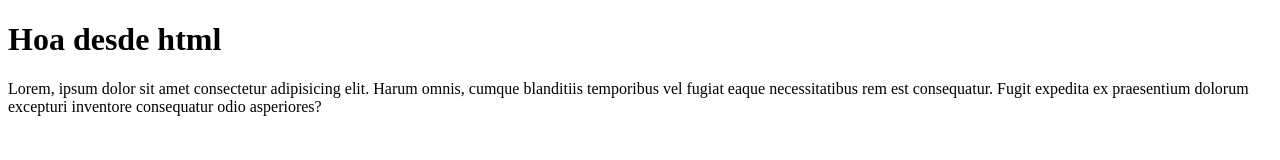
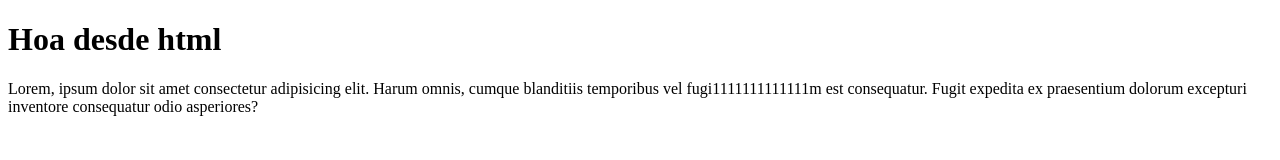
Before and after one commit to Hiufer/git-ejemplo, a plain HTML site: page index.html in a window 1280 px wide. Drawn offline with Linux system fonts and the light colour scheme.

Commit message:
agregue 1 en otra parte

```diff
--- a/index.html
+++ b/index.html
@@ -7,6 +7,6 @@
 </head>
 <body>
     <h1>Hoa desde html</h1>
-    <p>Lorem, ipsum dolor sit amet consectetur adipisicing elit. Harum omnis, cumque blanditiis temporibus vel fugiat eaque necessitatibus rem est consequatur. Fugit expedita ex praesentium dolorum excepturi inventore consequatur odio asperiores?</p>
+    <p>Lorem, ipsum dolor sit amet consectetur adipisicing elit. Harum omnis, cumque blanditiis temporibus vel fugi1111111111111m est consequatur. Fugit expedita ex praesentium dolorum excepturi inventore consequatur odio asperiores?</p>
 </body>
 </html>
```
